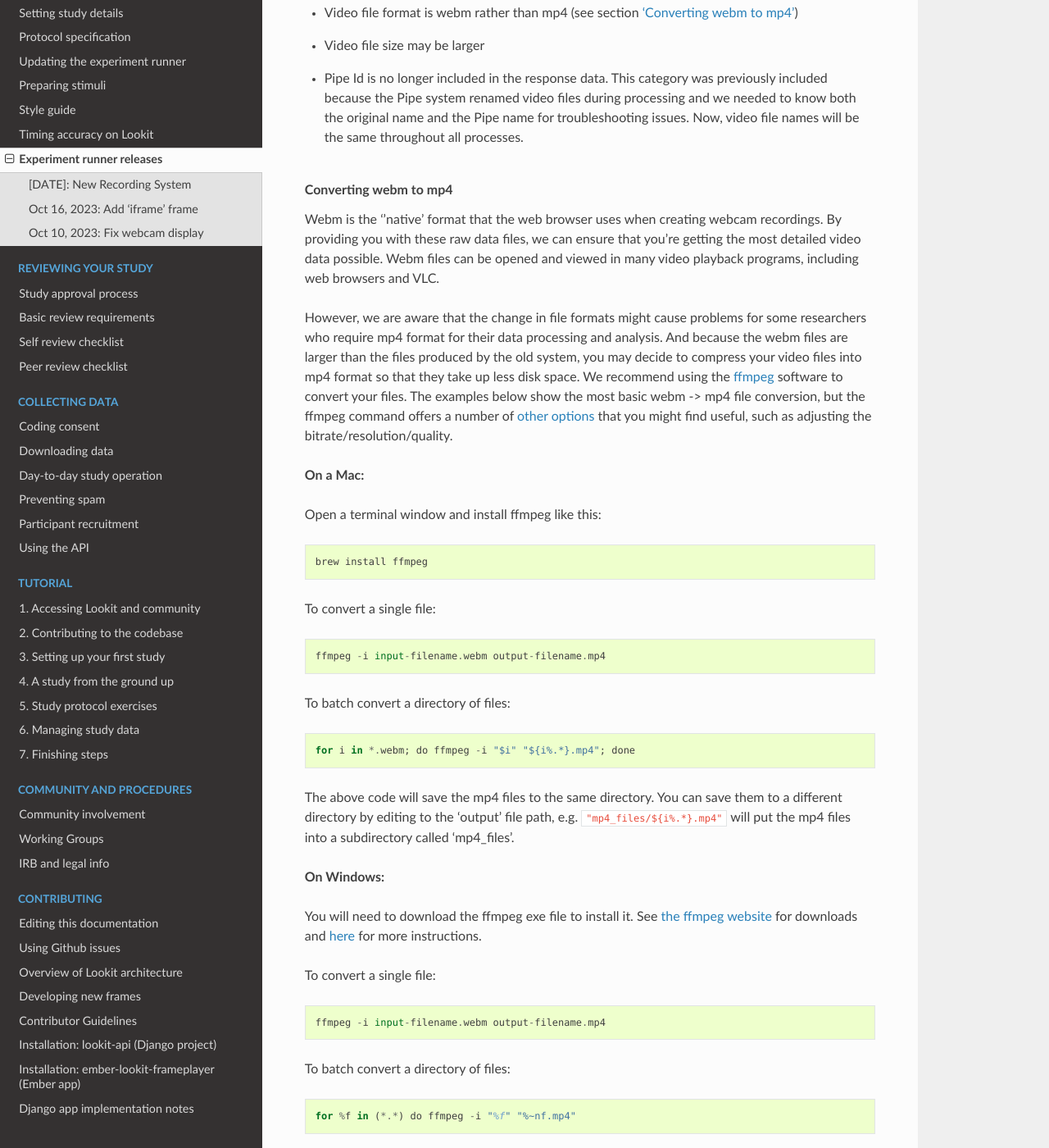
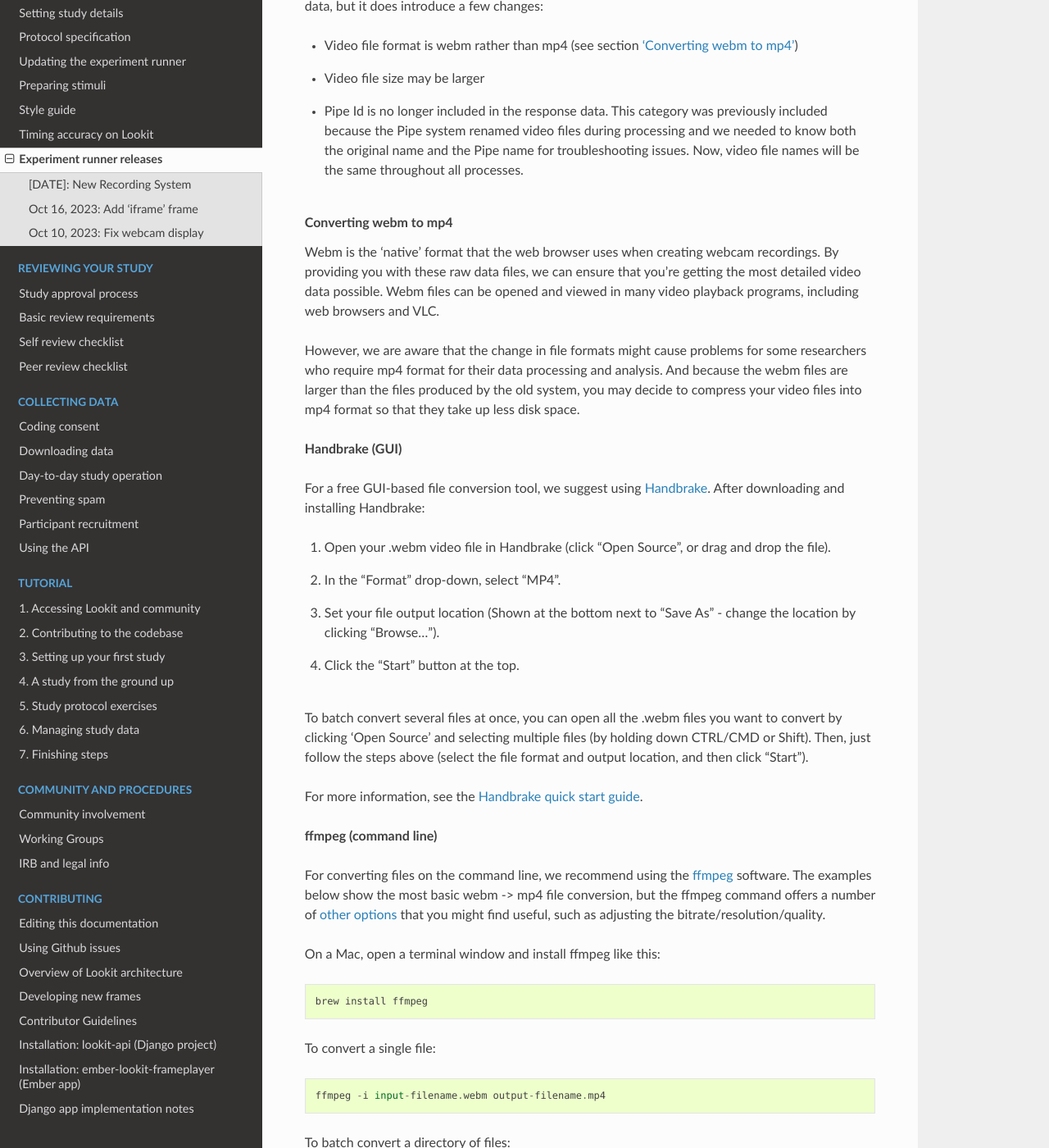
Before and after one commit to lookit/lookit-docs, a Sphinx documentation site: the page built from docs/source/researchers-runner-releases.rst, in a window 1280 px wide and 1400 px high, scrolled down 3341 px. Shown: the whole window at 82% size. Built offline with Sphinx 7.4.7 and the Read the Docs theme 2.0.0, drawn with Linux system fonts in a browser that asks for light colours; some of the changed text lies outside the part shown.

Commit message:
add handbrake section; minor copy edits

```diff
--- a/docs/source/researchers-runner-releases.rst
+++ b/docs/source/researchers-runner-releases.rst
@@ -22,9 +22,9 @@ Github pull request: https://github.com/lookit/ember-lookit-frameplayer/pull/349
 
 **Key Information**
 
-* We are switching how participant videos are handled by Lookit from a third-party service called 'Pipe' to a new system called 'RecordRTC' that works on Lookit servers.
+* We are switching how participant videos are handled by Lookit from a third-party service called 'Pipe' to a new system called 'RecordRTC' that is managed by the Lookit development team.
 * This change will affect all new studies by default. Existing studies will have the opportunity to update to the new system.
-* If you download participant videos, be aware that in the new system, the default file format for the videos is changing from .mp4 to .webm. We provide information on how to convert .webm files to .mp4s if needed.
+* If you download participant videos, be aware that in the new system, the default file format for the videos is changing from .mp4 to .webm. We provide information on how to convert .webm files to .mp4s below, if needed.
 * Please let us know if you experience any problems using the new system. It is possible to switch back to the old Pipe system for a limited time if you experience issues.
 
 **Detailed Notes**
@@ -36,7 +36,9 @@ The latest version of the Lookit experiment runner switched from using a third-p
 * Preventing problems caused by unexpected updates to Pipe that we have no control over.
 * Removing third-party access to private and sensitive research data. Although this service was secure, this reduces the theoretical chances of data leaks and improper data use/access by keeping this data only on Lookit servers.
 
-.. admonition:: All studies will eventually need to switch! Moving forward, all new studies will use RecordRTC but existing studies will continue to use Pipe unless their experiment runners are updated.
+.. admonition:: All studies will eventually need to switch!
+
+   Moving forward, all new studies will use RecordRTC but existing studies will continue to use Pipe, unless the researcher decides to update their experiment runner version.
 
    The old Pipe system will be discontinued in the future (exact date TBD; we will announce ahead of time). For the time being, we are running the new and old systems in parallel. This is to allow ongoing studies to continue to use the Pipe system for the remainder of their data collection, and to allow a fallback option in case of unforeseen problems with the new system. For any studies you will be using or copying in the future, we strongly recommend that you :ref:`update your experiment runner <recortdrtc-how-to-switch>` to test this new system before the support for Pipe ends!
 
@@ -82,13 +84,28 @@ We have worked to minimize the impact that this new recording system has on rese
 
 .. rubric:: Converting webm to mp4
 
-Webm is the ''native' format that the web browser uses when creating webcam recordings. By providing you with these raw data files, we can ensure that you're getting the most detailed video data possible. Webm files can be opened and viewed in many video playback programs, including web browsers and VLC.
+Webm is the 'native' format that the web browser uses when creating webcam recordings. By providing you with these raw data files, we can ensure that you're getting the most detailed video data possible. Webm files can be opened and viewed in many video playback programs, including web browsers and VLC.
 
-However, we are aware that the change in file formats might cause problems for some researchers who require mp4 format for their data processing and analysis. And because the webm files are larger than the files produced by the old system, you may decide to compress your video files into mp4 format so that they take up less disk space. We recommend using the `ffmpeg <https://www.ffmpeg.org/>`__ software to convert your files. The examples below show the most basic webm -> mp4 file conversion, but the ffmpeg command offers a number of `other options <https://www.ffmpeg.org/ffmpeg.html#Main-options>`__ that you might find useful, such as adjusting the bitrate/resolution/quality.
+However, we are aware that the change in file formats might cause problems for some researchers who require mp4 format for their data processing and analysis. And because the webm files are larger than the files produced by the old system, you may decide to compress your video files into mp4 format so that they take up less disk space.
 
-**On a Mac:**
+**Handbrake (GUI)**
 
-Open a terminal window and install ffmpeg like this::
+For a free GUI-based file conversion tool, we suggest using `Handbrake <https://handbrake.fr/>`__. After downloading and installing Handbrake:
+
+1. Open your .webm video file in Handbrake (click "Open Source", or drag and drop the file).
+2. In the "Format" drop-down, select "MP4".
+3. Set your file output location (Shown at the bottom next to "Save As" - change the location by clicking "Browse...").
+4. Click the "Start" button at the top.
+
+To batch convert several files at once, you can open all the .webm files you want to convert by clicking 'Open Source' and selecting multiple files (by holding down CTRL/CMD or Shift). Then, just follow the steps above (select the file format and output location, and then click "Start").
+
+For more information, see the `Handbrake quick start guide <https://handbrake.fr/docs/en/1.7.0/introduction/quick-start.html>`__.
+
+**ffmpeg (command line)**
+
+For converting files on the command line, we recommend using the `ffmpeg <https://www.ffmpeg.org/>`__ software. The examples below show the most basic webm -> mp4 file conversion, but the ffmpeg command offers a number of `other options <https://www.ffmpeg.org/ffmpeg.html#Main-options>`__ that you might find useful, such as adjusting the bitrate/resolution/quality.
+
+On a Mac, open a terminal window and install ffmpeg like this::
 
    brew install ffmpeg
 
@@ -102,9 +119,7 @@ To batch convert a directory of files::
 
 The above code will save the mp4 files to the same directory. You can save them to a different directory by editing to the 'output' file path, e.g. ``"mp4_files/${i%.*}.mp4"`` will put the mp4 files into a subdirectory called 'mp4_files'.
 
-**On Windows:**
-
-You will need to download the ffmpeg exe file to install it. See `the ffmpeg website <https://ffmpeg.org/download.html#build-windows>`__ for downloads and `here <https://phoenixnap.com/kb/ffmpeg-windows>`__ for more instructions.
+On Windows, you will need to download the ffmpeg exe file to install it. See `the ffmpeg website <https://ffmpeg.org/download.html#build-windows>`__ for downloads and `here <https://phoenixnap.com/kb/ffmpeg-windows>`__ for more instructions.
 
 To convert a single file::
 
```
